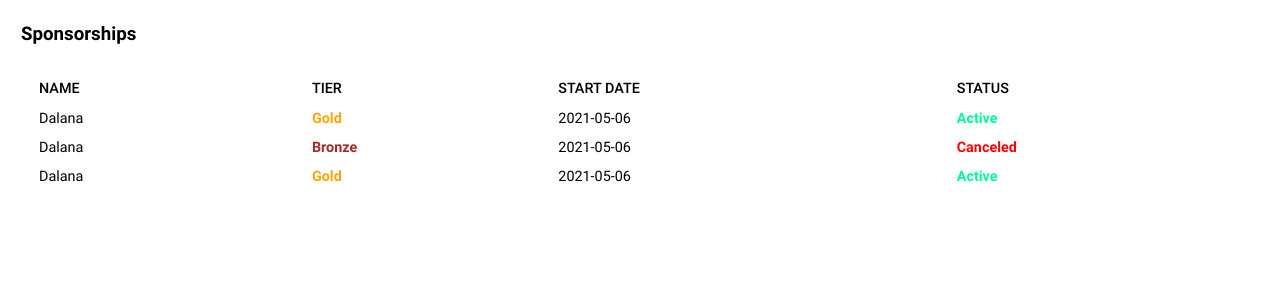
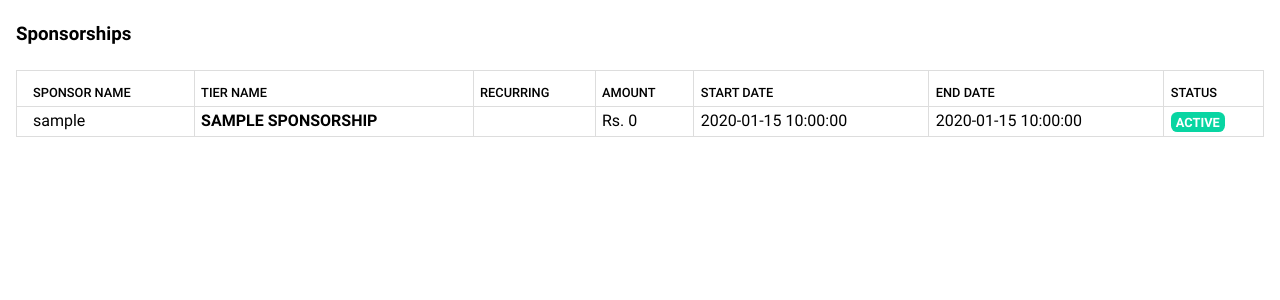
Before and after one commit to dalanad/adoptee, a PHP site: the page made by view/org/org_settings/sponsorship.php in a window 1280 px wide. Shown: the part 85-385 px from the top of the page. Run offline with PHP 8.4, Linux system fonts and the light colour scheme; the template is opened without the code that fills it: most values are stand-ins (such as "Sample title", 1, 10 or a date in 2020); data that the repository does not hold is empty.

Commit message:
org sponsorship & user management bug fixes

```diff
--- a/controllers/OrgSettingsController.php
+++ b/controllers/OrgSettingsController.php
@@ -75,7 +75,10 @@ class OrgSettingsController extends Controller
 
     public function sponsorship()
     {
-        $data = ["active" => "sponsorship"];
+        $data = [
+            "active" => "sponsorship",
+            "sponsorships" => SponsorshipTier::getSponsorshipsForOrg($_SESSION['org_id'])
+        ];
         View::render("org/settings", $data);
     }
 
--- a/view/org/org_settings/sponsorship.php
+++ b/view/org/org_settings/sponsorship.php
@@ -1,39 +1,52 @@
- <style>
-     .table th {
-         text-transform: uppercase;
-         font-size: 0.9rem;
-     }
-
-     .table td {
-         font-size: 0.9rem;
-     }
- </style>
+ <h3 class="m0 flex justify-between items-center p1 px2 border-bottom" style="border-color:var(--gray-4);margin:1rem 0">
+     Sponsorships
+ </h3>
  <?php
-    $users = array(
-        array("id" => 1, "name" => "Dalana ", "tier" => true, "sdate" => "2021-05-06", "status" => true),
-        array("id" => 2, "name" => "Dalana", "tier" => false, "sdate" => "2021-05-06", "status" => false),
-        array("id" => 3, "name" => "Dalana", "tier" => true, "sdate" => "2021-05-06", "status" => true),
-
-    ); ?>
- <div class="flex-auto   mx2 " style="padding:5px">
-     <h3>Sponsorships</h3>
+    $durations = [
+        "7" => "Weekly",
+        "30" => "Monthly",
+        "180" => "Bi-Annual",
+        "365" => "Annual"
+    ];
+    ?>
+ <div class="mx2 ">
      <table class="table">
          <tr>
-             <th>Name</th>
-             <th>Tier</th>
+             <th>Sponsor Name</th>
+             <th>Tier Name</th>
+             <th>Recurring</th>
+             <th>Amount</th>
              <th>Start Date</th>
+             <th>End Date</th>
              <th>Status</th>
          </tr>
 
-         <?php foreach ($users as $user) { ?>
+         <?php foreach ($sponsorships as $sponsorship) { ?>
              <tr>
-                 <td><?= $user["name"] ?></td>
-                 <td><span style="color: <?= $user["tier"] ? 'orange' : 'brown' ?>"><strong><?= $user["tier"] ? "Gold" : "Bronze" ?></strong></span> </td>
-
-                 <td><?= $user["sdate"] ?></td>
-                 <td><span style="color: <?= $user["status"] ? '#00FA9A' : 'red' ?>"><strong><?= $user["status"] ? "Active" : "Canceled" ?></strong></span> </td>
-
+                 <td><?= $sponsorship["user_name"] ?></td>
+                 <td>
+                     <strong><?=strtoupper($sponsorship["name"]) ?></strong>
+                 </td>
+                 <td><?= $durations[$sponsorship["recurring_days"]] ?>  </td>
+                 <td>Rs. <?= number_format($sponsorship["amount_at_subscription"]) ?></td>
+                 <td><?= $sponsorship["start_date"] ?></td>
+                 <td><?= $sponsorship["end_date"] ?? "-" ?></td>
+                 <td>
+                     <span class=" tag <?= $sponsorship["status"] ? 'green' : 'red' ?>">
+                         <strong><?= $sponsorship["status"] ?></strong>
+                     </span>
+                 </td>
              </tr>
          <?php } ?>
 
      </table>
+ </div>
+
+ <style>
+     table,
+     td,
+     th {
+         border: 1px solid var(--muted);
+         border-collapse: collapse;
+     }
+ </style>
--- a/view/org/org_settings/sponsorship_tier_form.php
+++ b/view/org/org_settings/sponsorship_tier_form.php
@@ -61,7 +61,7 @@
             <button class="btn">Save</button>
         </div>
         <div class="sec">
-            <a class="btn btn-faded pink" href="/OrgSettings/sponsorships">Go Back</a>
+            <a class="btn btn-faded pink" href="/OrgSettings/sponsorship_tiers">Go Back</a>
         </div>
     </div>
 
--- a/view/org/settings.php
+++ b/view/org/settings.php
@@ -4,7 +4,7 @@ require __DIR__ . "/../_layout/layout.php";
 $menu_items = array(
     "general" => array("name" => "General", "icon" => "building"),
     "users" =>  array("name" =>  "Users", "icon" => "users"),
-    "sponsorship" =>  array("name" =>  "Sponsorships", "icon" => "donate"),
+    "sponsorship" =>  array("name" =>  "Sponsors", "icon" => "hand-holding-heart"),
     "sponsorship_tiers" =>  array("name" =>  "Sponsorships Tiers", "icon" => "donate"),
 );
 
@@ -99,7 +99,7 @@ if (!isset($active)) {
             <img style="max-height:50px" src="/assets/images/logo_vector_filled.svg" alt="Adoptee Logo" />
             <br>
             <div style="display:flex;align-items:center">
-                <a href="/OrgManagement/org_adoption_listing" class="btn btn-faded black"><i class="fa fa-arrow-left"></i> &nbsp; Back</a>
+                <a href="/OrgManagement/org_adoption_listing" class="btn btn-faded black"><i class="fa fa-arrow-left"></i> &nbsp; Back</a> &nbsp; &nbsp;
                 <h2 class="flex items-center">  &nbsp; <i class="far fa-cogs"></i> &nbsp; Organization Settings </h2>
             </div>
         </div>
```
Also changed, not shown: models/SponsorshipTier.php (+7 -0 lines), view/org/org_settings/users.php (+39 -4 lines).
